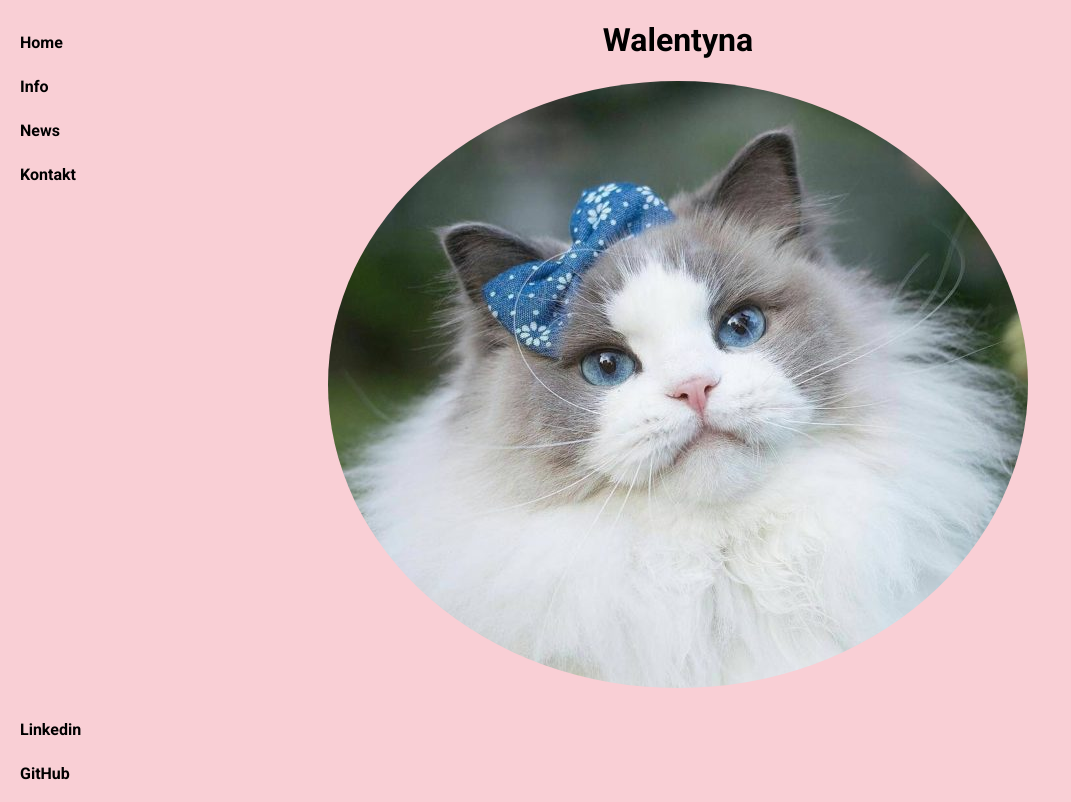
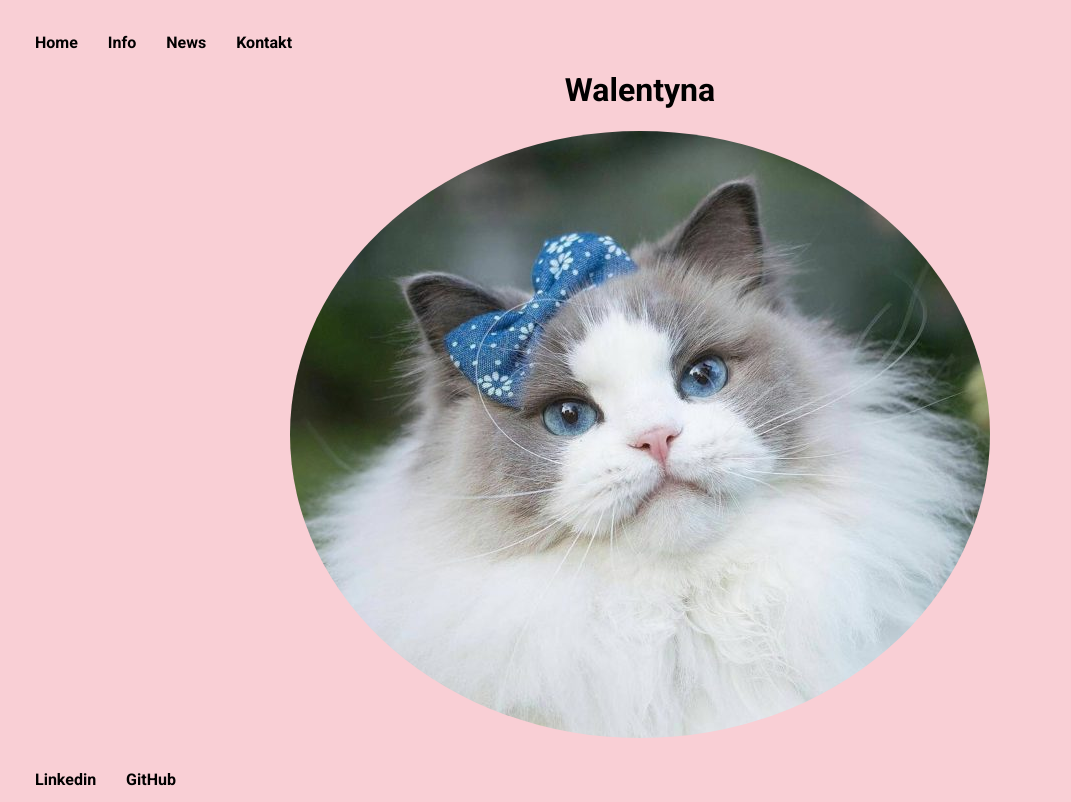
Before and after one commit to Valensija/onclick, a plain HTML site: page index.html in a window 1280 px wide. Shown: the whole page, without its empty margins (0-1071 px from the left). Drawn offline with Linux system fonts and the light colour scheme.

Commit message:
horisontellt nav

```diff
--- a/css/style.css
+++ b/css/style.css
@@ -3,6 +3,12 @@ body {
     padding: 0;
     background-color: #f9cfd5;
     font-family: "Roboto", sans-serif;
+}
+
+/*gav en klass till listan li, använder flex till att flytta navigeringen horisontellt*/
+.main-nav,
+.contact-footer {
+    display: flex;
 }
 .navigation,
 .contact {
@@ -25,7 +31,8 @@ body {
 .navigation a,
 .contact a {
     display: block;
-    padding: 15px 0;
+    /*sätt upp padding 15px från varje sida*/
+    padding: 15px;
     text-decoration: none;
     color: #000;
 }
@@ -36,6 +43,7 @@ body {
     position: relative;
 }
 h1 {
+    padding-top: 50px;
     text-align: center;
 }
 img {
--- a/index.html
+++ b/index.html
@@ -15,7 +15,7 @@
 <body>
     <header>
         <nav class="navigation">
-            <ul>
+            <ul class="main-nav">
                 <li class="active">
                     <a href="#">Home</a>
                 </li>
@@ -37,7 +37,7 @@
 
     <footer>
         <div class="contact">
-            <ul>
+            <ul class="contact-footer">
                 <li>
                     <a href="https://www.linkedin.com/in/walentyna-ostrowska-22a365197/">Linkedin</a>
                 </li>
```
